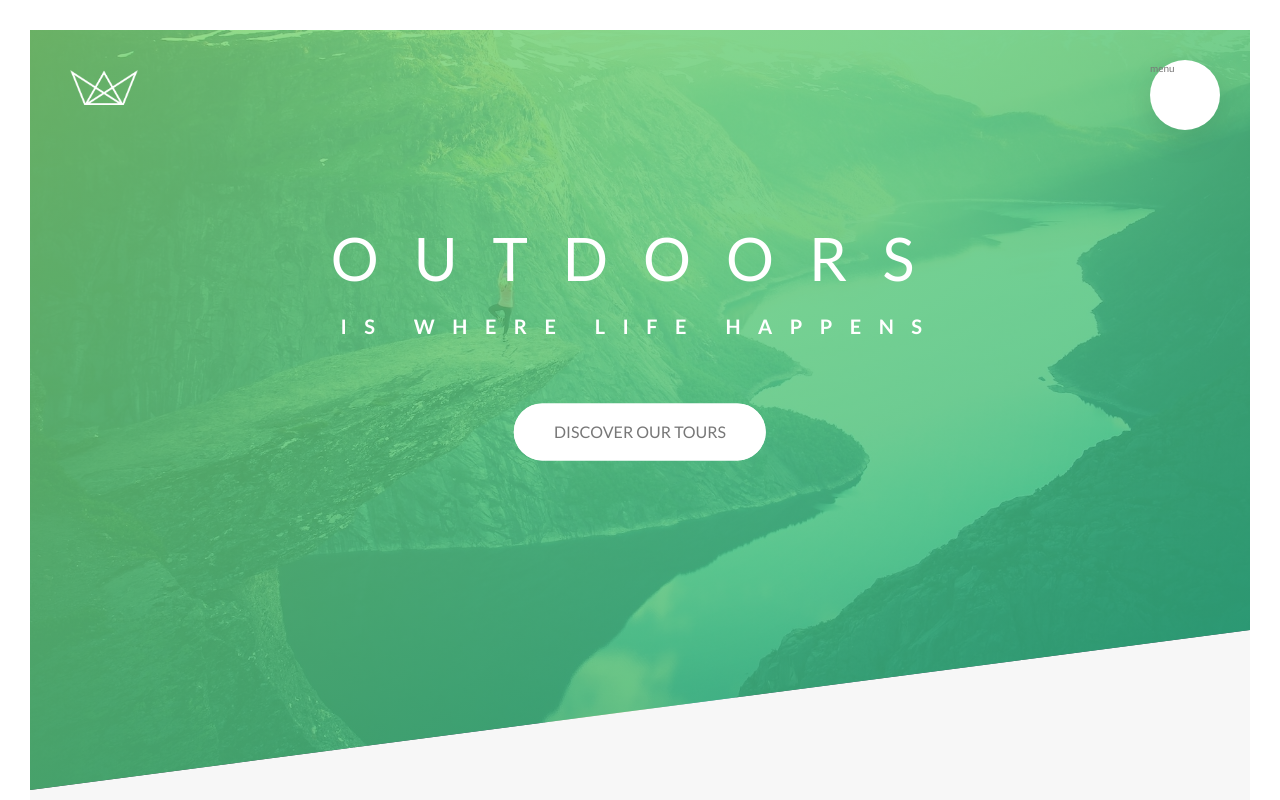
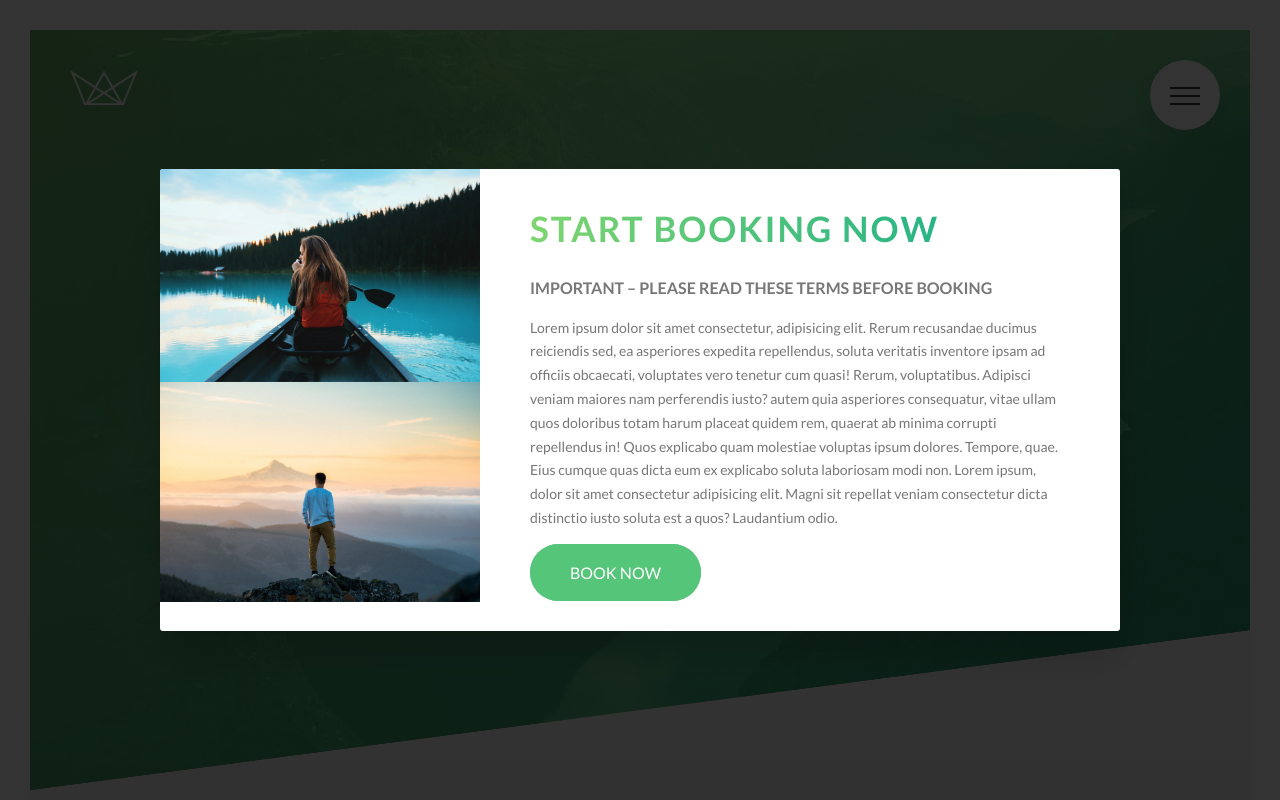
Before and after one commit to zacsolo/Natours, a website: page index.html in a window 1280 px wide. Shown: the top 800 px of the page. Drawn offline with Linux system fonts and the light colour scheme.

Commit message:
Popup in HTML

```diff
--- a/index.html
+++ b/index.html
@@ -17,7 +17,9 @@
   <body>
     <div class="navigation">
       <input type="checkbox" class="navigation__checkbox" id="navi-toggle" />
-      <label for="navi-toggle" class="navigation__button">menu</label>
+      <label for="navi-toggle" class="navigation__button"
+        ><span class="navigation__icon">&nbsp;</span></label
+      >
       <div class="navigation__background">&nbsp;</div>
 
       <nav class="navigation__nav">
@@ -447,6 +449,37 @@
       </div>
     </footer>
 
+    <div class="popup">
+      <div class="popup__content">
+        <div class="popup__left">
+          <img src="img/nat-8.jpg" alt="Tour Photo" class="popup__img" />
+          <img src="img/nat-9.jpg" alt="Tour Photo" class="popup__img" />
+        </div>
+        <div class="popup__right">
+          <h2 class="heading-secondary u-margin-bottom-small">
+            Start booking now
+          </h2>
+          <h3 class="heading-tertiary u-margin-bottom-small">
+            Important &ndash; Please read these terms before booking
+          </h3>
+          <p class="popup__text">
+            Lorem ipsum dolor sit amet consectetur, adipisicing elit. Rerum
+            recusandae ducimus reiciendis sed, ea asperiores expedita
+            repellendus, soluta veritatis inventore ipsam ad officiis obcaecati,
+            voluptates vero tenetur cum quasi! Rerum, voluptatibus. Adipisci
+            veniam maiores nam perferendis iusto? autem quia asperiores
+            consequatur, vitae ullam quos doloribus totam harum placeat quidem
+            rem, quaerat ab minima corrupti repellendus in! Quos explicabo quam
+            molestiae voluptas ipsum dolores. Tempore, quae. Eius cumque quas
+            dicta eum ex explicabo soluta laboriosam modi non. Lorem ipsum,
+            dolor sit amet consectetur adipisicing elit. Magni sit repellat
+            veniam consectetur dicta distinctio iusto soluta est a quos?
+            Laudantium odio.
+          </p>
+          <a href="#" class="btn btn--green">Book Now</a>
+        </div>
+      </div>
+    </div>
     <!-- <section class="grid-test">
       <div class="row">
         <div class="col-1-of-2">
--- a/sass/abstracts/_mixins.scss
+++ b/sass/abstracts/_mixins.scss
@@ -5,3 +5,10 @@
     clear: both;
   }
 }
+
+@mixin absCenter {
+  position: absolute;
+  top: 50%;
+  left: 50%;
+  transform: translate(-50%, -50%);
+}
--- a/sass/components/_card.scss
+++ b/sass/components/_card.scss
@@ -147,10 +147,7 @@
   }
   //BACK SIDE STYLING
   &__cta {
-    position: absolute;
-    top: 50%;
-    left: 50%;
-    transform: translate(-50%, -50%);
+    @include absCenter;
     width: 90%;
     text-align: center;
   }
--- a/sass/components/_form.scss
+++ b/sass/components/_form.scss
@@ -77,10 +77,7 @@
       height: 1.3rem;
       width: 1.3rem;
       border-radius: 50%;
-      position: absolute;
-      top: 50%;
-      left: 50%;
-      transform: translate(-50%, -50%);
+      @include absCenter;
       background-color: $color-primary;
       opacity: 0;
       transition: opacity 0.2s;
--- /dev/null
+++ b/sass/components/_popup.scss
@@ -0,0 +1,38 @@
+.popup {
+  height: 100vh;
+  width: 100%;
+  position: fixed;
+  top: 0;
+  left: 0;
+  background-color: rgba($color-black, 0.8);
+  z-index: 9999;
+
+  &__content {
+    @include absCenter;
+    width: 75%;
+    background-color: $color-white;
+    box-shadow: 0 2rem 4rem rgba($color-black, 0.2);
+    border-radius: 3px;
+    display: table;
+    overflow: hidden;
+  }
+
+  &__left {
+    width: 33.333333%;
+    display: table-cell;
+  }
+  &__right {
+    width: 66.666667%;
+    display: table-cell;
+    vertical-align: middle;
+    padding: 3rem 5rem;
+  }
+  &__img {
+    display: block;
+    width: 100%;
+  }
+  &__text {
+    font-size: 1.4rem;
+    margin-bottom: 1.4rem;
+  }
+}
--- a/sass/components/_story.scss
+++ b/sass/components/_story.scss
@@ -33,10 +33,7 @@
   }
 
   &__caption {
-    position: absolute;
-    top: 50%;
-    left: 50%;
-    transform: translate(-50%, 20%);
+    @include absCenter;
     color: $color-white;
     text-transform: uppercase;
     font-size: 1.7rem;
--- a/sass/layout/_navigation.scss
+++ b/sass/layout/_navigation.scss
@@ -13,6 +13,8 @@
     border-radius: 50%;
     z-index: 2000;
     box-shadow: 0 1rem 3rem rgba($color-black, 0.1);
+    text-align: center;
+    cursor: pointer;
   }
 
   &__background {
@@ -86,7 +88,7 @@
       transform: translateX(1rem);
     }
   }
-
+  //Functionality
   &__checkbox:checked ~ &__background {
     transform: scale(80);
   }
@@ -94,4 +96,52 @@
     opacity: 1;
     width: 100%;
   }
+
+  //ICON
+  &__icon {
+    position: relative;
+    margin-top: 3.5rem;
+    &,
+    &::before,
+    &::after {
+      width: 3rem;
+      height: 2px;
+      background-color: $color-grey-dark-3;
+      display: inline-block;
+    }
+
+    &::before,
+    &::after {
+      content: '';
+      position: absolute;
+      left: 0;
+      transition: all 0.2s;
+    }
+
+    &::before {
+      top: -0.8rem;
+    }
+    &::after {
+      top: 0.8rem;
+    }
+  }
+
+  &__button:hover &__icon:before {
+    top: -1rem;
+  }
+  &__button:hover &__icon:after {
+    top: 1rem;
+  }
+
+  &__checkbox:checked + &__button &__icon {
+    background-color: transparent;
+  }
+  &__checkbox:checked + &__button &__icon:before {
+    top: 0;
+    transform: rotate(135deg);
+  }
+  &__checkbox:checked + &__button &__icon:after {
+    top: 0;
+    transform: rotate(-135deg);
+  }
 }
--- a/sass/main.scss
+++ b/sass/main.scss
@@ -14,6 +14,7 @@
 @import 'components/story';
 @import 'components/bg-video';
 @import 'components/form';
+@import 'components/popup';
 
 @import 'layout/header';
 @import 'layout/grid';
```
Also changed, not shown: css/style.css.
